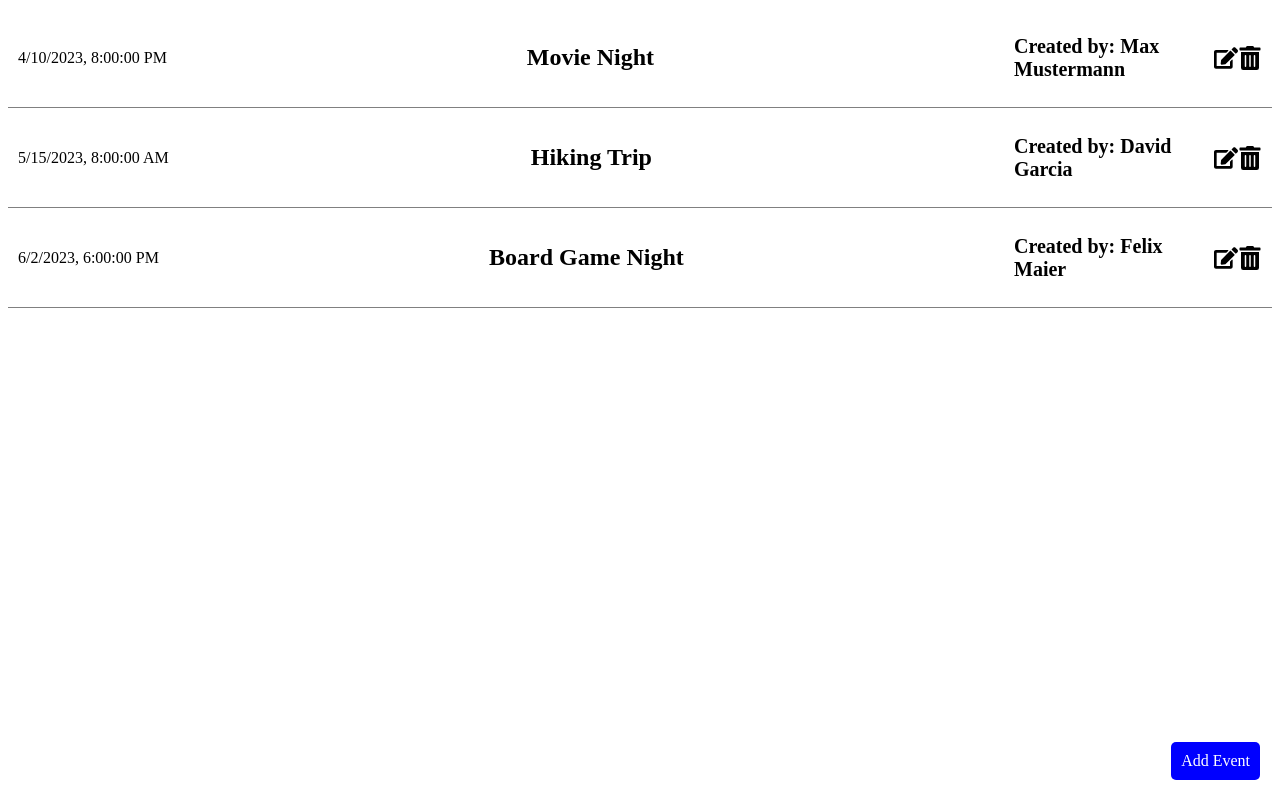
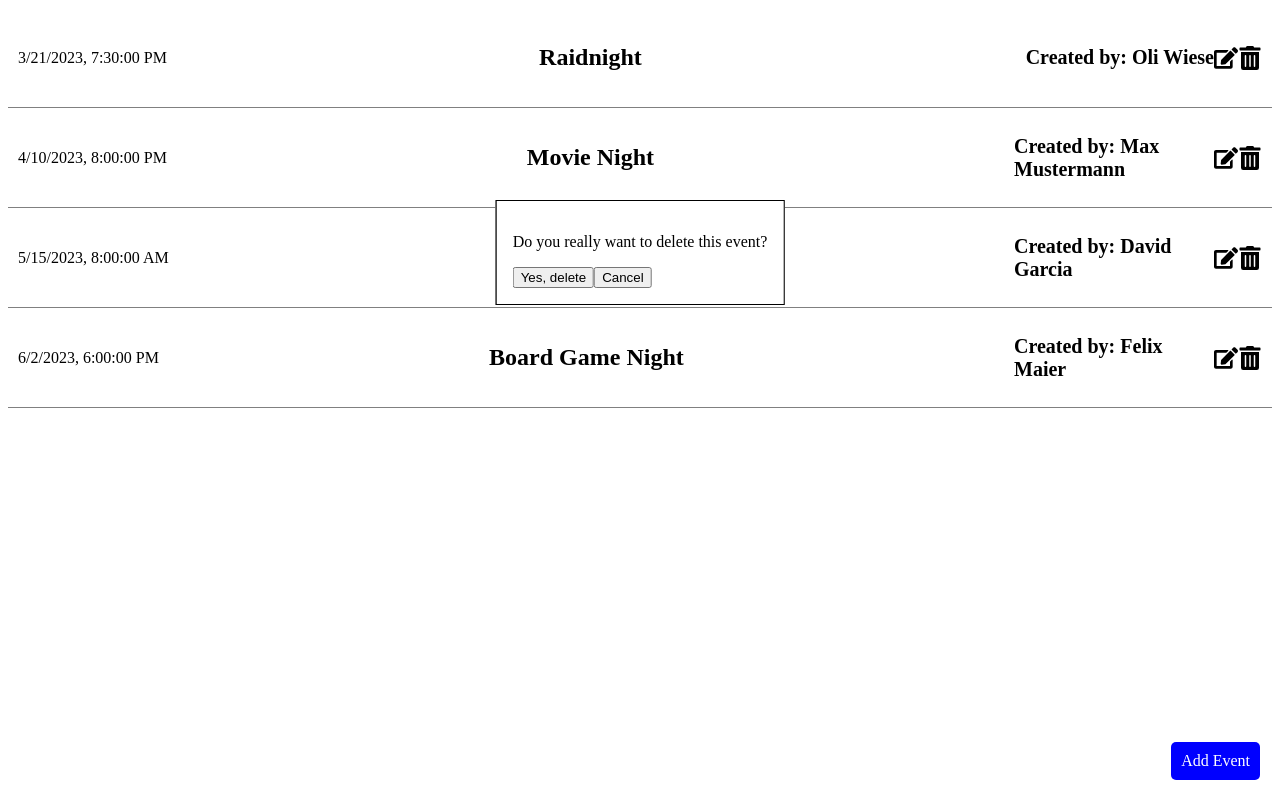
Before and after one commit to Syvex/IHK-Projekt-Feierabend-Planer, a React (Create React App) app: page / in a window 1280 px wide. Both pictures are taken after a click on the icon 1250 px from the left and 57 px from the top of the page. Built offline with nearby package versions, Linux system fonts and the light colour scheme.

Commit message:
add delete dialog

```diff
--- /dev/null
+++ b/src/DeleteDialog.js
@@ -0,0 +1,24 @@
+import React from 'react';
+import './style.css';
+
+function EventDeleteDialog({ event, onDelete, openDialog, setOpenDialog }) {
+  const confirmDeletion = () => {
+    onDelete(event);
+    setOpenDialog(false);
+  };
+
+  console.log('open');
+  return (
+    <>
+      {openDialog && (
+        <div className="dialog">
+          <p>Do you really want to delete this event?</p>
+          <button onClick={confirmDeletion}>Yes, delete</button>
+          <button onClick={() => setOpenDialog(false)}>Cancel</button>
+        </div>
+      )}
+    </>
+  );
+}
+
+export default EventDeleteDialog;
--- a/src/EventOverview.js
+++ b/src/EventOverview.js
@@ -2,11 +2,13 @@ import React, { useCallback, useState } from 'react';
 import './style.css';
 import * as mockData from './mockData.js';
 import { FaEdit, FaTrashAlt } from 'react-icons/fa';
+import EventDeleteDialog from './DeleteDialog';
 
 function EventList() {
   const { mockUsers } = mockData;
   const [events, setEvents] = useState(mockData.mockEvents);
   const [attendees, setAttendees] = useState(mockData.mockAttendees);
+  const [openDeleteDialog, setOpenDeleteDialog] = useState(false);
 
   function getUserName(userId) {
     const user = mockUsers.find((u) => u.userId === userId);
@@ -71,8 +73,14 @@ function EventList() {
           </div>
           <div className="event-buttons">
             <FaEdit size={24} />
-            <FaTrashAlt size={24} onClick={() => handleDeleteEvent(event)} />
+            <FaTrashAlt size={24} onClick={() => setOpenDeleteDialog(true)} />
           </div>
+          <EventDeleteDialog
+            event={event}
+            onDelete={handleDeleteEvent}
+            openDialog={openDeleteDialog}
+            setOpenDialog={setOpenDeleteDialog}
+          />
         </div>
       );
     });
@@ -81,7 +89,6 @@ function EventList() {
   return (
     <div className="event-list">
       {renderEvents()}
-
       <div className="add-event-button">Add Event</div>
     </div>
   );
--- a/src/style.css
+++ b/src/style.css
@@ -85,3 +85,13 @@
   background-color: red;
   color: white;
 }
+
+.dialog {
+  position: absolute;
+  top: 25%;
+  left: 50%;
+  transform: translateX(-50%);
+  padding: 1rem;
+  background-color: white;
+  border: 1px solid black;
+}
```
